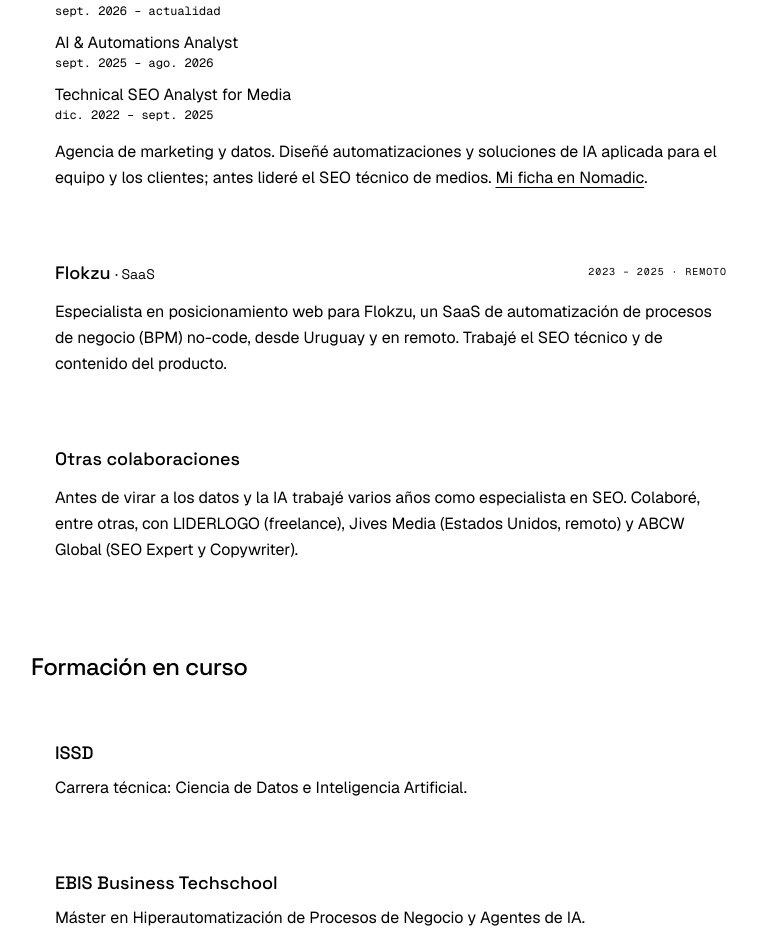
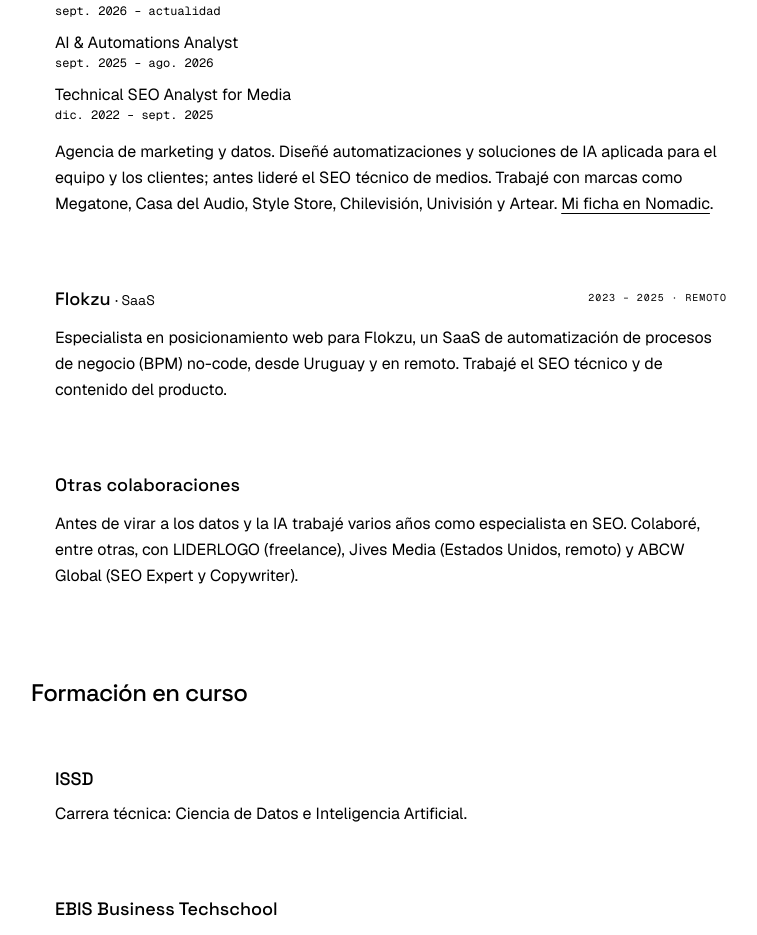
Before and after one commit to nicobargioni/sitio-nico, a Next.js app: page /sobre-mi in a window 1280 px wide. Shown: the part 2520-3455 px from the top of the page, without its empty margins (249-1006 px from the left). Built offline with nearby package versions, Linux system fonts and the light colour scheme.

Commit message:
sobre-mi: reponer marcas con las que trabajé

```diff
--- a/app/sobre-mi/page.tsx
+++ b/app/sobre-mi/page.tsx
@@ -311,7 +311,11 @@ export default function AboutPage() {
               <p className="text-muted leading-relaxed mt-4">
                 Agencia de marketing y datos. Diseñé automatizaciones y soluciones de IA
                 aplicada para el equipo y los clientes; antes lideré el SEO técnico de
-                medios.{" "}
+                medios. Trabajé con marcas como{" "}
+                <span className="text-fg">
+                  Megatone, Casa del Audio, Style Store, Chilevisión, Univisión y Artear
+                </span>
+                .{" "}
                 <a href={NOMADIC_PROFILE} target="_blank" rel="noopener" className={linkCls}>
                   Mi ficha en Nomadic
                 </a>
```
